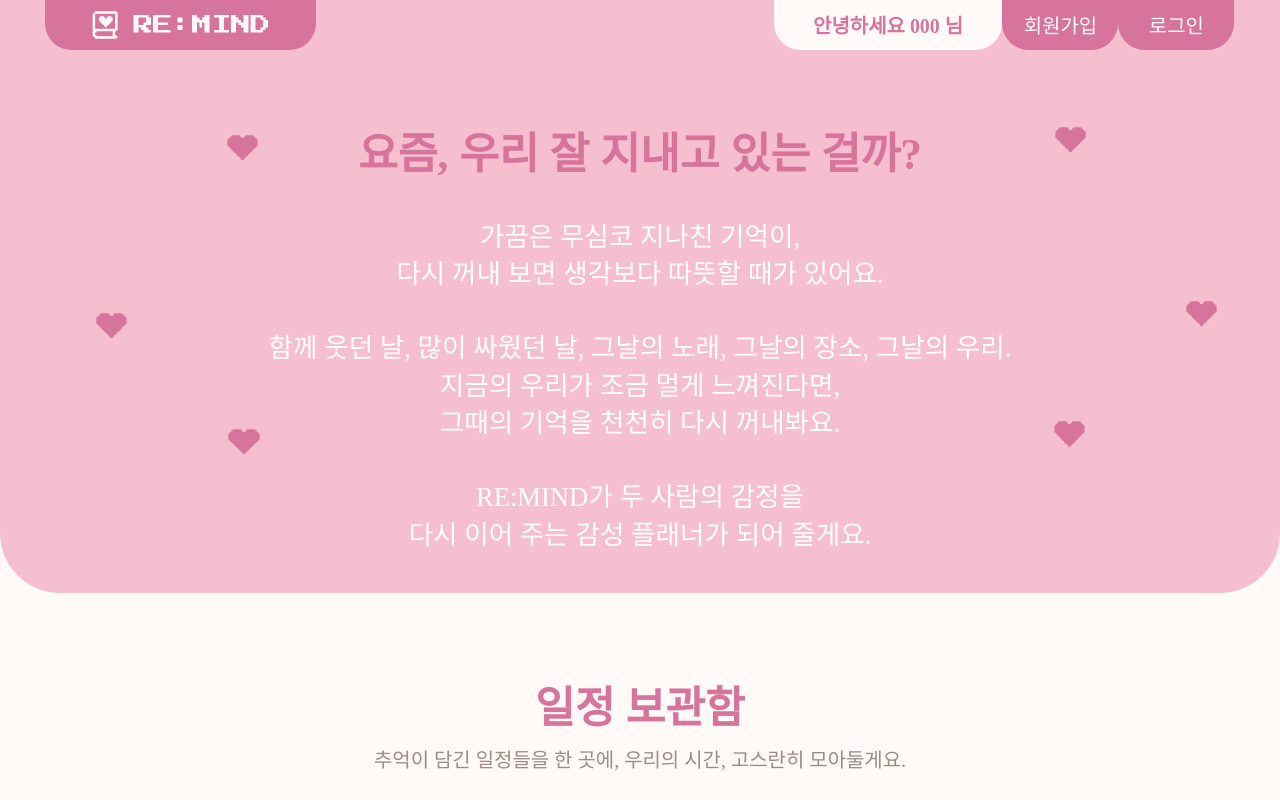
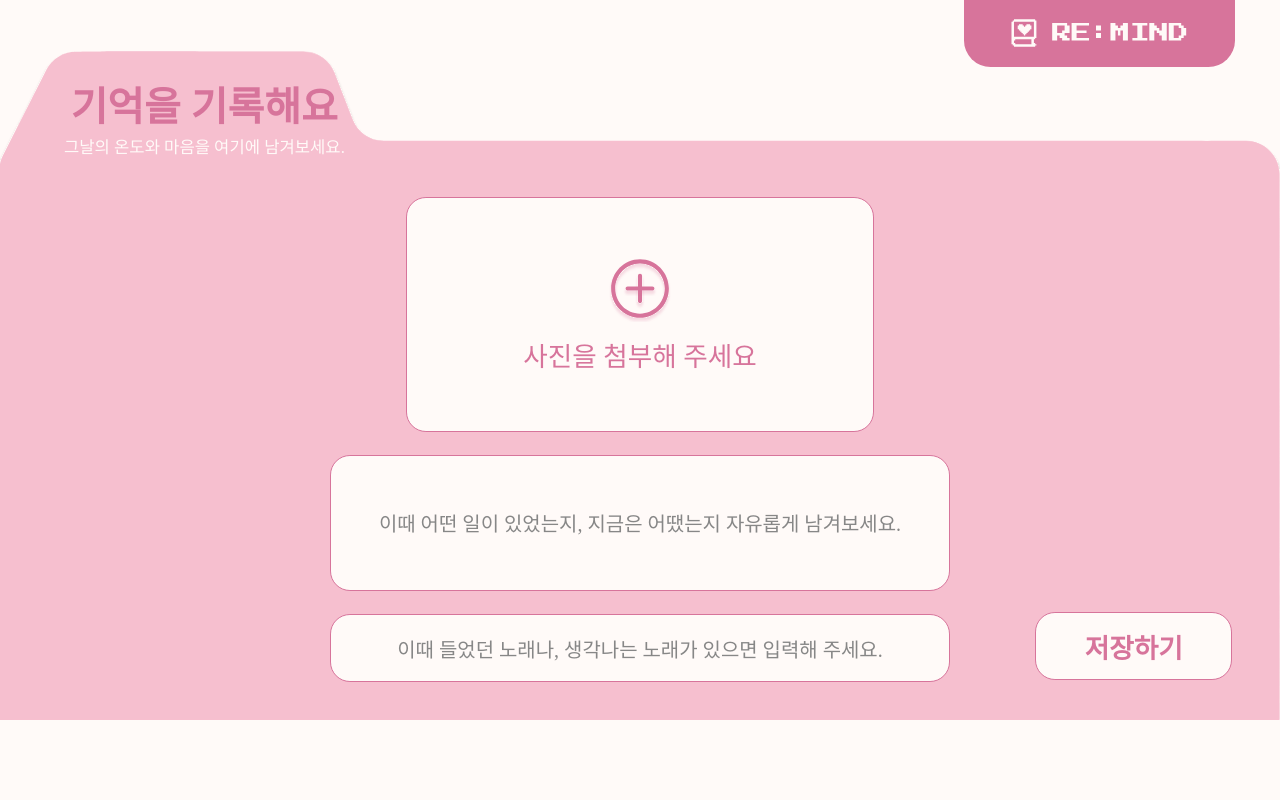
Before and after one commit to 2025-REMIND/REMIND-Frontend, a React (Create React App) app in the folder remind/: page /memoryrecord in a window 1280 px wide. Shown: the top 800 px of the page. Built offline with nearby package versions, Linux system fonts and the light colour scheme; a web font is replaced by a local one.

Commit message:
✨ 메인 홈에서 기억 기록 페이지 이동 기능 추가

```diff
--- a/remind/src/App.js
+++ b/remind/src/App.js
@@ -1,12 +1,17 @@
 import MainHomePage from "./pages/MainHomePage";
+import MemoryRecordPage from "./pages/MemoryRecordPage";
 import GlobalStyle from "./styles/globalStyles";
+import { BrowserRouter as Router, Routes, Route } from "react-router-dom";
 
 function App() {
   return (
-    <>
+    <Router>
       <GlobalStyle />
-      <MainHomePage />
-    </>
+      <Routes>
+        <Route path = "/" element = { <MainHomePage /> } />
+        <Route path = "/memoryrecord" element = { <MemoryRecordPage /> } />
+      </Routes>
+    </Router>
   );
 }
 
--- a/remind/src/components/home/memoryrecord/MemoryRecord.jsx
+++ b/remind/src/components/home/memoryrecord/MemoryRecord.jsx
@@ -1,6 +1,7 @@
 import * as S from "./MemoryRecord.style";
 import ARCHIVE from "../../../assets/home/memoryrecord/archive.svg";
 import { useEffect, useRef } from "react";
+import { useNavigate } from "react-router-dom";
 
 export default function MemoryRecord() {
     // const memoryList = response.data.memories;
@@ -26,6 +27,12 @@ export default function MemoryRecord() {
         }
     }, []);
 
+    const navigate = useNavigate();
+
+    const handleClick = () => {
+        navigate(`/memoryrecord`);
+    }
+
     return (
         <S.RecordLayout>
             <S.Title>기억 기록하기</S.Title>
@@ -37,7 +44,7 @@ export default function MemoryRecord() {
             <S.ItemWrapper ref = { mainRef }>
                 <S.Items>
                     { memoryList.map((_, i) => (
-                        <S.Item key = { i }>
+                        <S.Item key = { i } onClick = { () => handleClick() }>
                             <S.ItemLayout>
                                 <S.Name>오늘, 문득 떠오른 생각</S.Name>
                                 <S.Detail>{`
@@ -46,7 +53,7 @@ export default function MemoryRecord() {
                                 RE:MIND에 기록해 보아요
                                 `}</S.Detail>
                                 <S.Image src = { ARCHIVE } />
-                            <   S.Detail>2025. 03. 13.</S.Detail>
+                                <S.Detail>2025. 03. 13.</S.Detail>
                             </S.ItemLayout>
                         </S.Item>
                     ))}
```
